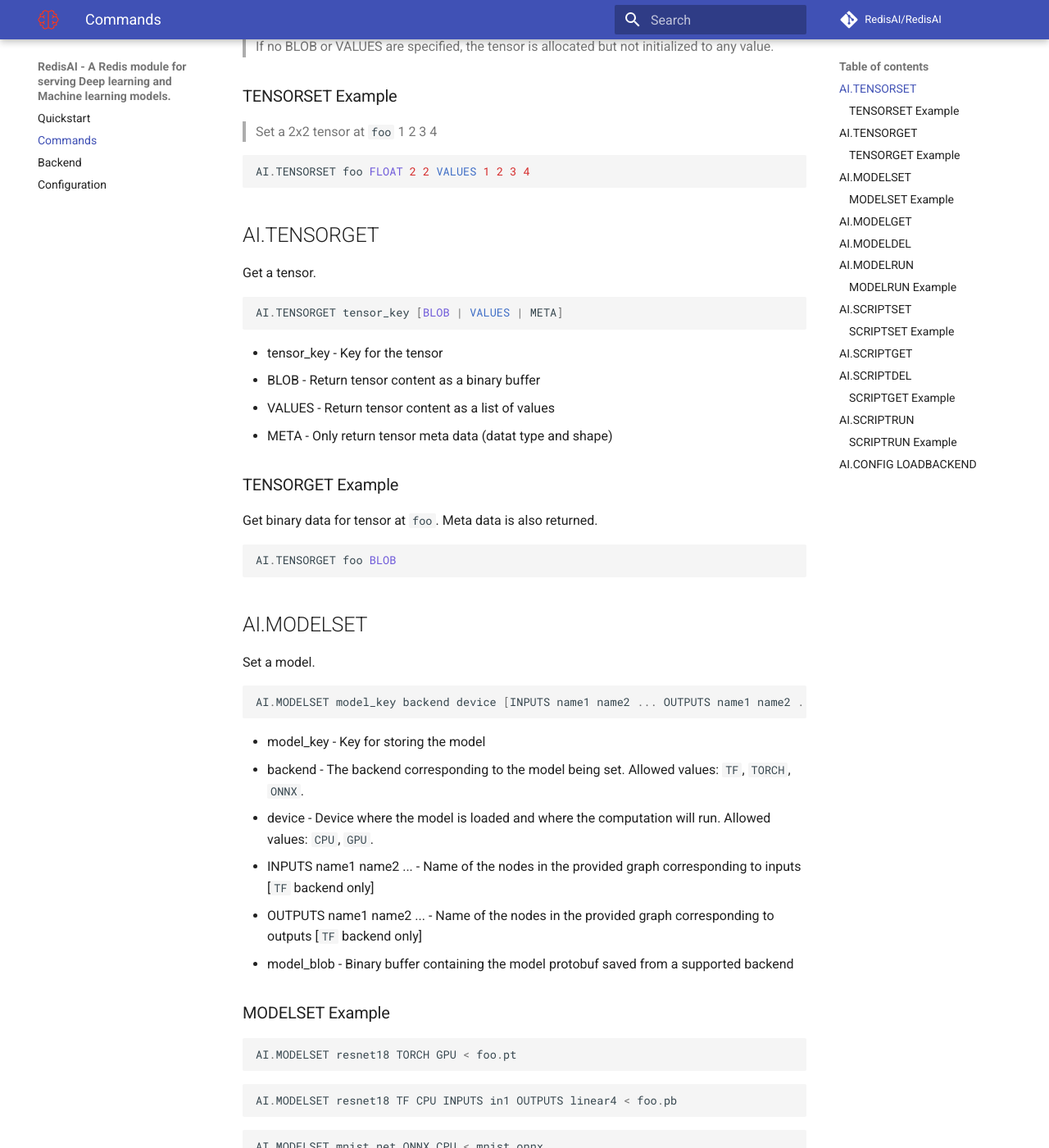
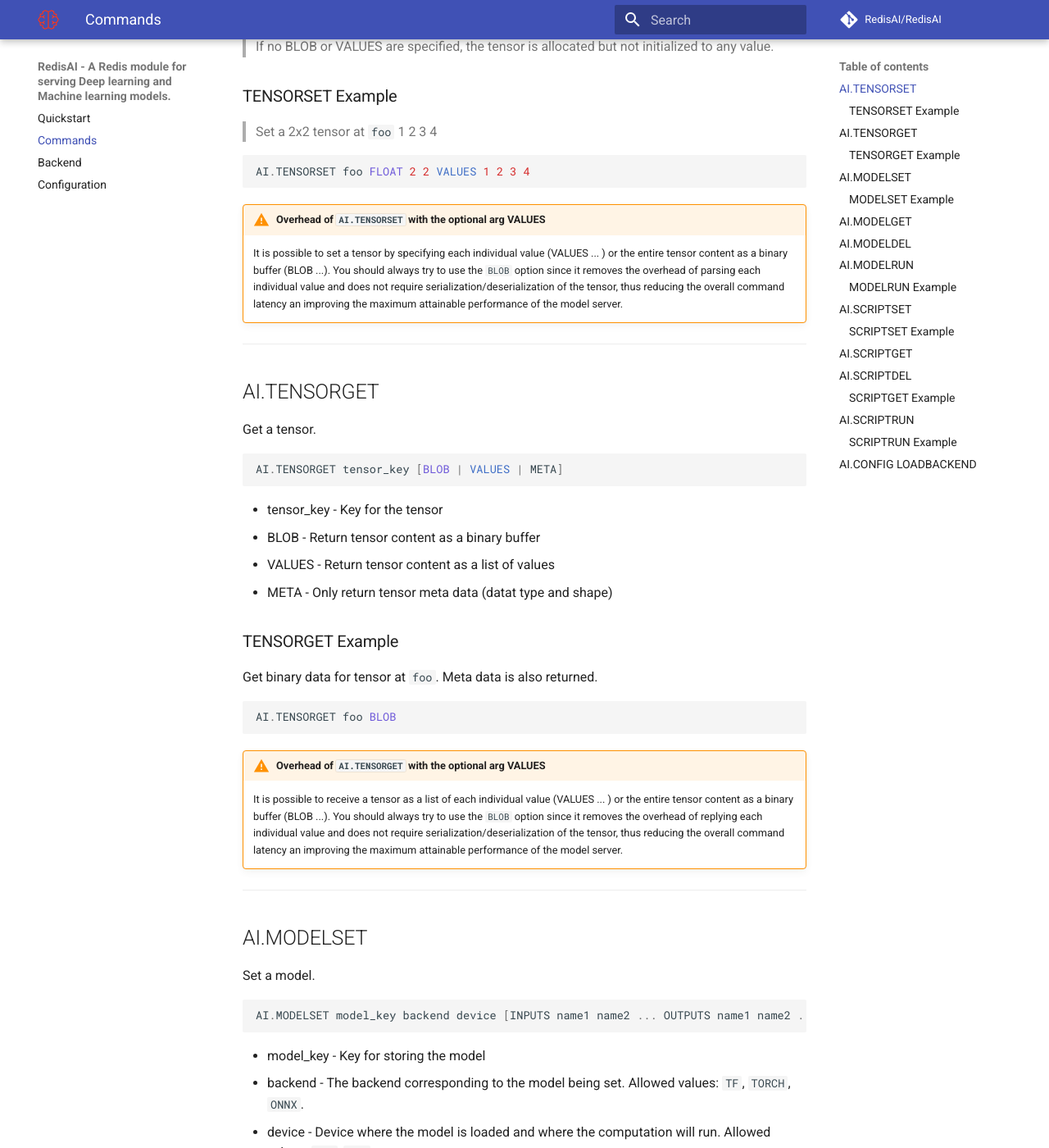
Before and after one commit to RedisAI/RedisAI, an MkDocs documentation site: the page built from docs/commands.md, in a window 1280 px wide and 1400 px high, scrolled down 577 px. Shown: the whole window at 82% size. Built offline with MkDocs 1.6.1 and Material for MkDocs 9.7.7, drawn with Linux system fonts in a browser that asks for light colours; comment, search, counter and statistics services are not loaded; old or Windows-style settings are respelled for this version of MkDocs.

Commit message:
[add] Document the overhead of AI.TENSORGET and AI.TENSORSET with the optional arg VALUES

````diff
--- a/docs/commands.md
+++ b/docs/commands.md
@@ -31,6 +31,11 @@
 AI.TENSORSET foo FLOAT 2 2 VALUES 1 2 3 4
 ```
 
+!!! warning "Overhead of `AI.TENSORSET` with the optional arg VALUES"
+
+    It is possible to set a tensor by specifying each individual value (VALUES ... ) or the entire tensor content as a binary buffer (BLOB ...). You should always try to use the `BLOB` option since it removes the overhead of parsing each individual value and does not require serialization/deserialization of the tensor, thus reducing the overall command latency an improving the maximum attainable performance of the model server.
+---
+
 ## AI.TENSORGET
 
 Get a tensor.
@@ -51,6 +56,11 @@
 ```sql
 AI.TENSORGET foo BLOB
 ```
+
+!!! warning "Overhead of `AI.TENSORGET` with the optional arg VALUES"
+
+    It is possible to receive a tensor as a list of each individual value (VALUES ... ) or the entire tensor content as a binary buffer (BLOB ...). You should always try to use the `BLOB` option since it removes the overhead of replying each individual value and does not require serialization/deserialization of the tensor, thus reducing the overall command latency an improving the maximum attainable performance of the model server.
+---
 
 ## AI.MODELSET
 
````
